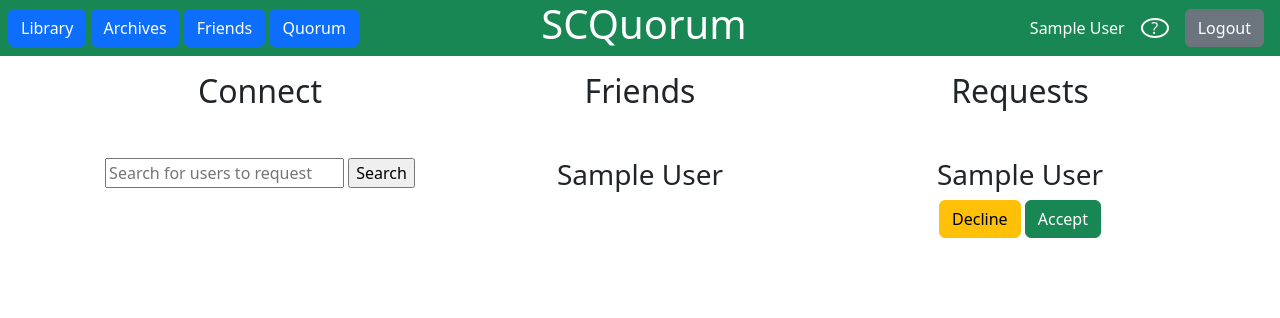
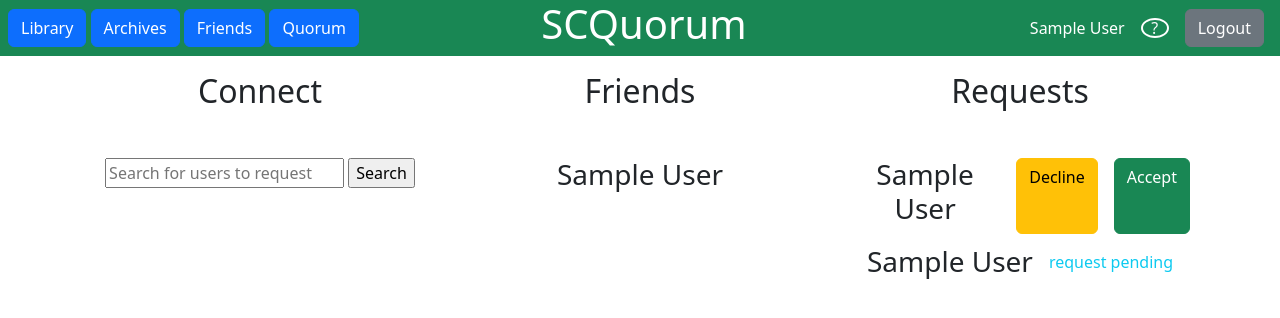
Before and after one commit to czmud/SCQuorum, a Flask app: template flask_app/templates/friends.html in a window 1280 px wide. Shown: the top 318 px of the page. Run offline with Flask 2, Linux system fonts and the light colour scheme; the template is opened without the code that fills it: most values are stand-ins (such as "Sample title", 1, 10 or a date in 2020).

Commit message:
refined SQL query

```diff
--- a/flask_app/controllers/friends.py
+++ b/flask_app/controllers/friends.py
@@ -10,8 +10,7 @@ def display_all_friends_by_user():
     if 'other_user_excerpt' in session:
         session.pop('other_user_excerpt')
     users = user.User.get_user_with_friends_by_id( {"id": session["user_id"]} )
-    all_users = user.User.get_all()
-    return render_template("friends.html", users=users, all_users=all_users)
+    return render_template("friends.html", users=users )
 
 @app.route('/accept_friend_request/<int:request_id>')
 def accept_friend_request( request_id ):
--- a/flask_app/models/user.py
+++ b/flask_app/models/user.py
@@ -47,7 +47,11 @@ class User:
     @classmethod
     def get_five_by_search( cls, data ):
         query = "SELECT * FROM users WHERE ( users.first_name LIKE %(search_text)s \
-            OR users.last_name LIKE %(search_text)s ) AND users.id <> %(user_id)s LIMIT 5;"
+            OR users.last_name LIKE %(search_text)s ) AND users.id <> %(user_id)s \
+            AND users.id NOT IN ( SELECT friends.friend_id FROM friends WHERE friends.user_id = %(user_id)s ) \
+            AND users.id NOT IN ( SELECT requests.request_id FROM requests WHERE requests.user_id = %(user_id)s )\
+            AND users.id NOT IN ( SELECT requests.user_id FROM requests WHERE requests.request_id = %(user_id)s )\
+            LIMIT 5;"
         results = connectToMySQL(cls.db).query_db(query, data)
         users = []
         for row in results:
--- a/flask_app/static/js/friends-script.js
+++ b/flask_app/static/js/friends-script.js
@@ -1,6 +1,5 @@
 let count = 0;
-let searchText = "";
-
+let searchText = document.getElementById('friend-search-input').value;
 const user_id = document.getElementById('user-id-from-session').value;
 
 function handleTextInput(event){
@@ -33,9 +32,9 @@ function friendsSearch(searchText, user_id){
         .then( data => {
             ( data.message.length > 0 ?
                 data.message.map( friend => (
-                    innerHTML += "<div class='rounded m-2'>"
-                    +"<h3>"+friend.full_name+"</h3>"
-                    +"<a class='btn btn-info' href='/send_friend_request/"+friend.id+"' role='button'>+Request</a>"
+                    innerHTML += "<div class='d-flex justify-content-center align-items-center m-2'>"
+                    +"<h3 class='mx-2'>"+friend.full_name+"</h3>"
+                    +"<a class='btn btn-info mx-2' href='/send_friend_request/"+friend.id+"' role='button'>+Request</a>"
                     +"</div>"))
             :
             innerHTML += "<div class='rounded m-2'>"
@@ -45,3 +44,5 @@ function friendsSearch(searchText, user_id){
         element.innerHTML = innerHTML;
         })
 }
+
+friendsSearch( searchText, user_id );
--- a/flask_app/templates/friends.html
+++ b/flask_app/templates/friends.html
@@ -6,23 +6,11 @@
         <h2 class="mt-3 mb-5">Connect</h2>
         <form onsubmit="searchButtonClick(event)">
             <input id="user-id-from-session" type="hidden" value={{users.id}}>
-            <input oninput="handleTextInput(event)" placeholder="Search for users to request"/>
+            <input id="friend-search-input" oninput="handleTextInput(event)" placeholder="Search for users to request"/>
             <input type="submit"value="Search">
         </form>
         <div id="friend-search-results">
         </div>
-        <!-- {% for user in all_users.values() %}
-        {% if user.id != users.id and user.id not in users.friends and user.id not in users.requests %}
-        <div class="rounded m-2">
-            <h3>{{user.full_name}}</h3>
-            {% if user.id in users.requesteds %}
-            pending request
-            {% else%}
-            <a class="btn btn-info" href="/send_friend_request/{{user.id}}" role="button">+Request</a>
-            {% endif %}
-        </div>
-        {% endif %}
-        {% endfor %} -->
     </div>
     <div class="col">
         <h2 class="mt-3 mb-5">Friends</h2>
@@ -34,10 +22,17 @@
     <div class="col">
         <h2 class="mt-3 mb-5">Requests</h2>
         {% for request in users.requests.values() %}
-        <h3>{{request.full_name}}</h3>
-        <a class="btn btn-warning" href="/decline_friend_request/{{request.id}}" role="button">Decline</a>
-        <a class="btn btn-success" href="/accept_friend_request/{{request.id}}" role="button">Accept</a>
-        <br>
+        <div class="d-flex justify-content-center my-2">
+            <h3 class="mx-2">{{request.full_name}}</h3>
+            <a class="btn btn-warning mx-2" href="/decline_friend_request/{{request.id}}" role="button">Decline</a>
+            <a class="btn btn-success mx-2" href="/accept_friend_request/{{request.id}}" role="button">Accept</a>
+        </div>
+        {% endfor %}
+        {% for requesteds in users.requesteds.values() %}
+        <div class="d-flex justify-content-center my-2 align-items-center">
+            <h3 class="mx-2">{{requesteds.full_name}}</h3>
+            <p class="text-info pt-2 mx-2">request pending</p>
+        </div>
         {% endfor %}
     </div>
     <script type="text/javascript" src="{{ url_for('static', filename='js/friends-script.js') }}"></script>
```
